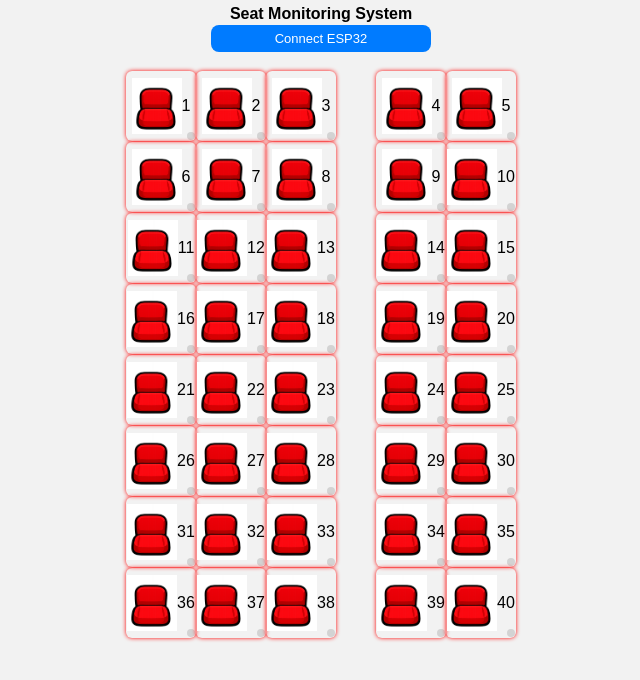
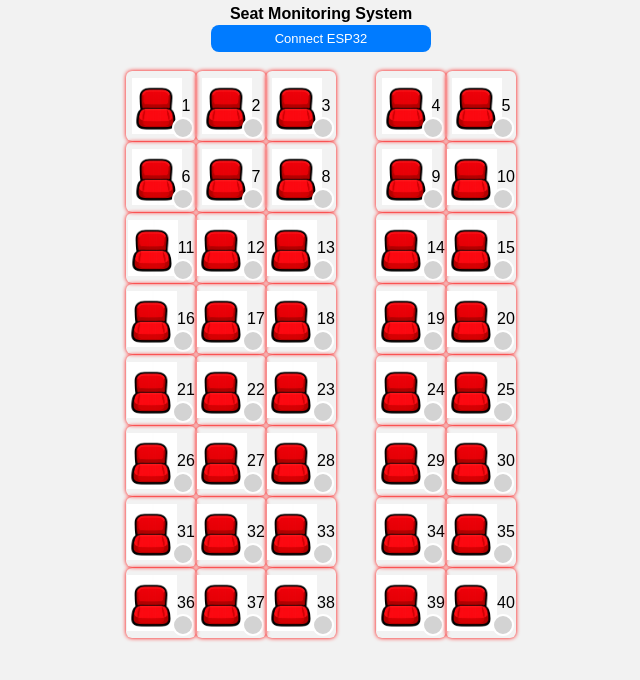
Before and after one commit to PragatiPatil23/Updated_40_Seat_Dashbaord, a plain HTML site: page index.html in a window 1280 px wide. Shown: the whole page, without its empty margins (319-959 px from the left). Drawn offline with Linux system fonts and the light colour scheme.

Commit message:
Update style.css

```diff
--- a/style.css
+++ b/style.css
@@ -79,13 +79,14 @@ button{
 /* Belt indicator */
 .belt-circle{
     position: absolute;
-    bottom: 1px;
-    right: 1px;
+    bottom: 2px;
+    right: 2px;
 
-    width: 8px;
-    height: 8px;
+    width: 18px;
+    height: 18px;
 
     border-radius: 50%;
+    border: 2px solid white;
 }
 
 .belt-on{
```
